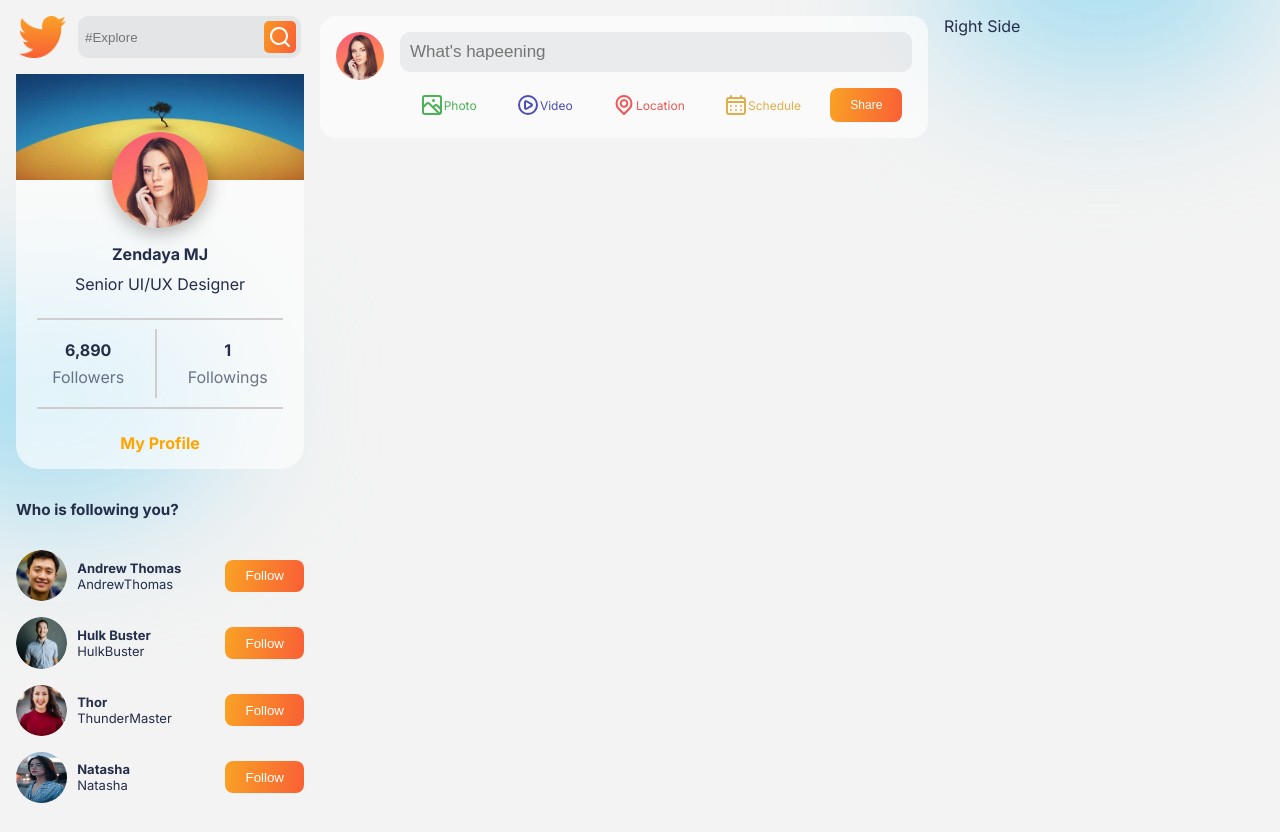
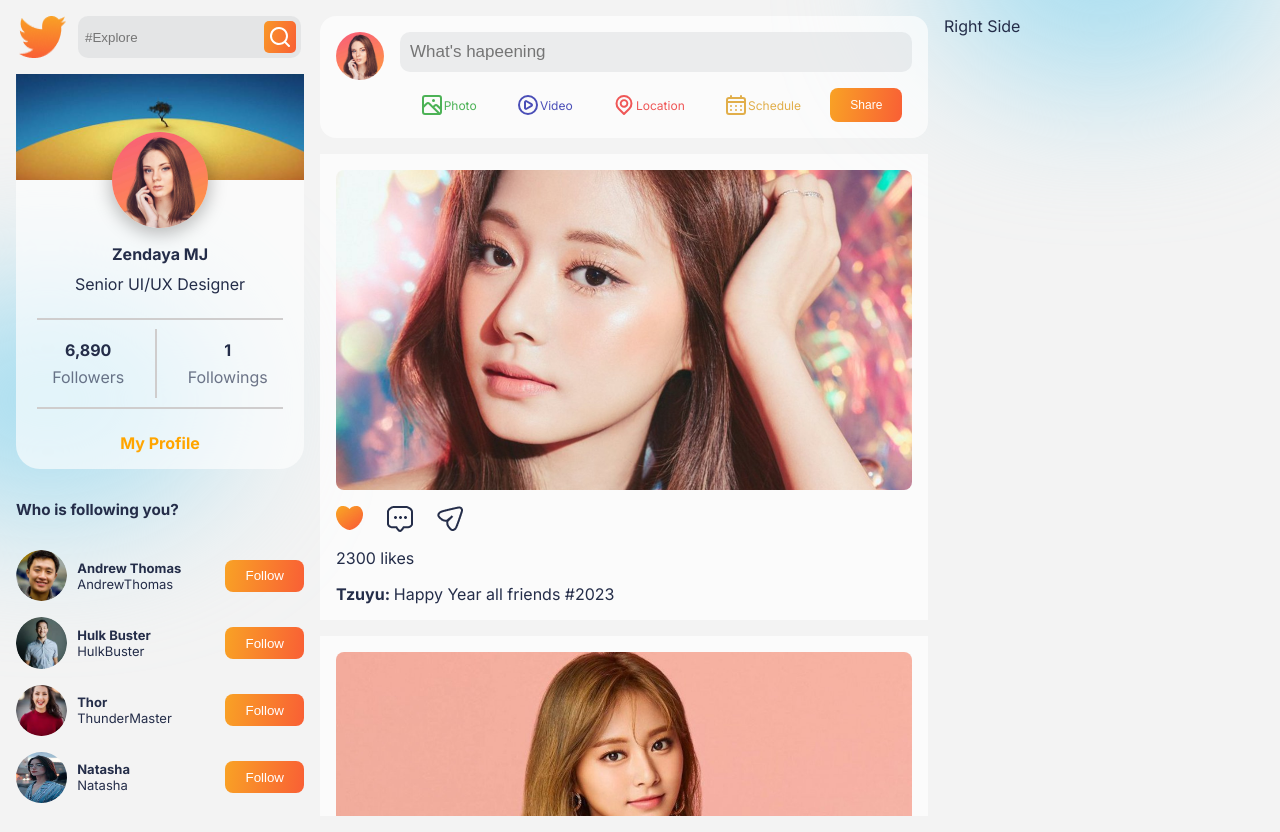
Before and after one commit to mdev1987/SocialMedia, a React (Create React App) app in the folder client-app/: page / in a window 1280 px wide. Built offline with nearby package versions, Linux system fonts and the light colour scheme.

Commit message:
Completed Posts Component in PostSide section

```diff
--- a/client-app/src/App.css
+++ b/client-app/src/App.css
@@ -48,3 +48,8 @@
   background: transparent;
   border: 2px solid var(--orange);
 }
+
+
+::-webkit-scrollbar {
+  display: none;
+}
--- /dev/null
+++ b/client-app/src/Data/PostsData.js
@@ -0,0 +1,27 @@
+import postPic1 from '../img/postpic1.jpg';
+import postPic2 from '../img/postpic2.jpg';
+import postPic3 from '../img/postpic3.JPG';
+
+export const PostsData = [
+    {
+        img: postPic1,
+        name: 'Tzuyu',
+        desc: 'Happy Year all friends #2023',
+        likes: 2300,
+        liked: true
+    },
+    {
+        img: postPic2,
+        name: 'Maryam',
+        desc: 'Party time :)',
+        likes: 1470,
+        liked: false
+    },
+    {
+        img: postPic3,
+        name: 'Salena Gomez',
+        desc: 'At Archery Festival',
+        likes: 985,
+        liked: false
+    }
+]
--- /dev/null
+++ b/client-app/src/components/Post/Post.css
@@ -0,0 +1,20 @@
+.Post {
+    display: flex;
+    flex-direction: column;
+    padding: 1rem;
+    background-color: var(--cardColor);
+    gap: 1rem;
+}
+
+.Post>img {
+    width: 100%;
+    max-height: 20rem;
+    object-fit: cover;
+    border-radius: 0.5rem;
+}
+
+.postReact {
+    display: flex;
+    align-items: flex-start;
+    gap: 1.5rem;
+}
--- /dev/null
+++ b/client-app/src/components/Post/Post.jsx
@@ -0,0 +1,29 @@
+import React from 'react'
+import './Post.css';
+import Comment from '../../img/comment.png';
+import Share from '../../img/share.png';
+import Heart from '../../img/like.png';
+import NotLike from '../../img/notlike.png';
+
+function Post({ data }) {
+    return (
+        <div className="Post">
+            <img src={data.img} alt="post image" />
+
+            <div className='postReact'>
+                <img src={data.liked ? Heart : NotLike} alt="like" />
+                <img src={Comment} alt="comment" />
+                <img src={Share} alt="share" />
+            </div>
+            <span>{data.likes} likes</span>
+            <div className="detail">
+                <span>
+                    <strong>{data.name}: </strong>
+                    <span>{data.desc}</span>
+                </span>
+            </div>
+        </div>
+    )
+}
+
+export default Post
--- a/client-app/src/components/PostSide/PostSide.jsx
+++ b/client-app/src/components/PostSide/PostSide.jsx
@@ -1,4 +1,5 @@
 import React from 'react';
+import Posts from '../Posts/Posts';
 import PostShare from '../PostShare/PostShare';
 import './PostSide.css';
 
@@ -6,6 +7,7 @@
   return (
     <div className="PostSide">
         <PostShare/>
+        <Posts/>
     </div>
   )
 }
--- /dev/null
+++ b/client-app/src/components/Posts/Posts.css
@@ -0,0 +1,5 @@
+.Posts {
+    display: flex;
+    flex-direction: column;
+    gap: 1rem;
+}
--- /dev/null
+++ b/client-app/src/components/Posts/Posts.jsx
@@ -0,0 +1,16 @@
+import React from 'react'
+import './Posts.css';
+import { PostsData } from '../../Data/PostsData'
+import Post from '../Post/Post';
+
+function Posts() {
+    return (
+        <div className="Posts">
+            {PostsData.map((post, id) => (
+                <Post data={post} key={id} />
+            ))}
+        </div>
+    )
+}
+
+export default Posts
```
